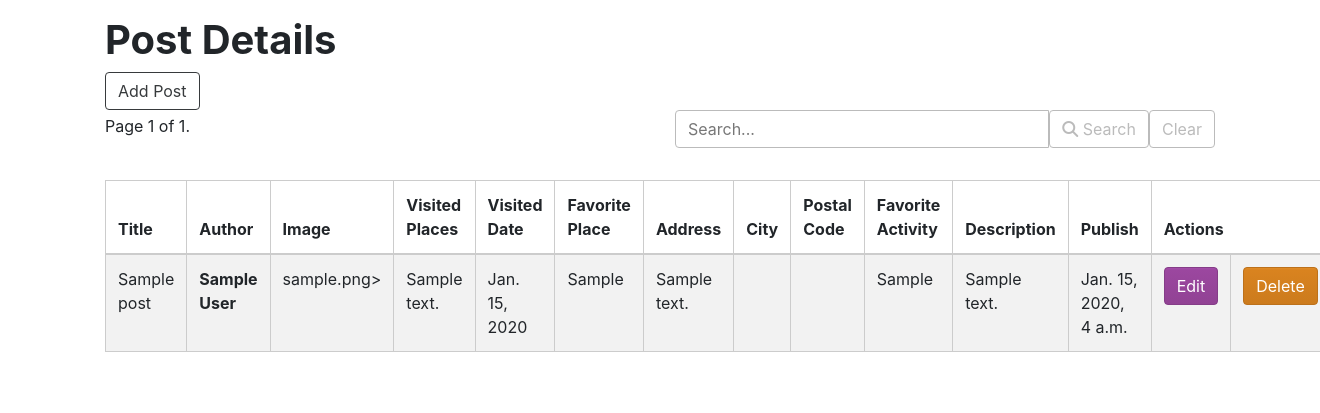
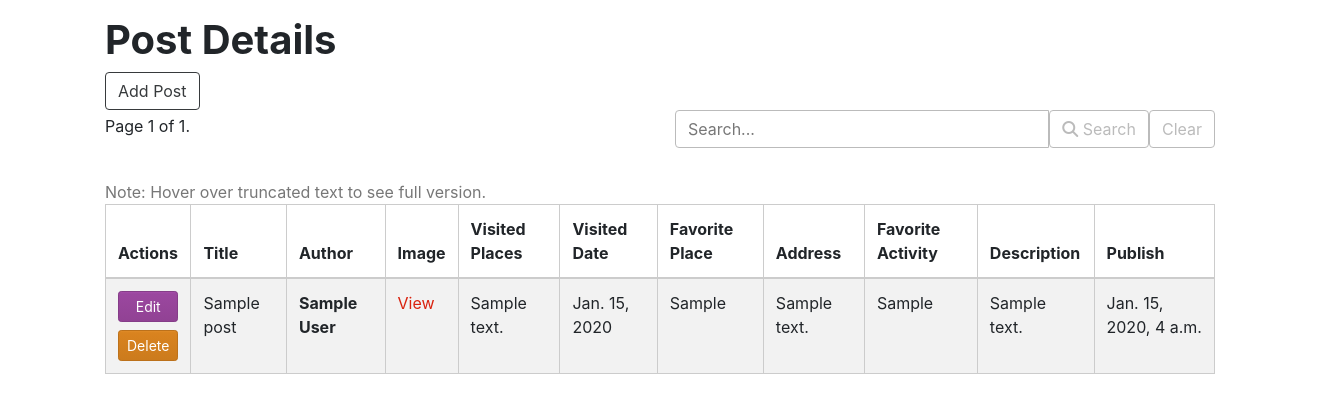
Before and after one commit to penguinpower80/isqa8210_travelblog, a Django app: page /post_detail in a window 1320 px wide. Shown: the part 138-551 px from the top of the page. Run offline with Django 4.2, Linux system fonts and the light colour scheme; a user stored in the database is signed in; tables that the repository leaves empty hold one stand-in row (values such as "Sample post"); some libraries are stand-ins or nearby versions.

Commit message:
Small Tweaks To Styling; added custom template tag to create popover and truncate text

```diff
--- a/journey/static/css/journey.css
+++ b/journey/static/css/journey.css
@@ -13,3 +13,13 @@
     right:-5px;
     color: #ffffff;
 }
+
+.tbpopover {
+    cursor:pointer;
+}
+
+/* Generated here: https://html-css-js.com/css/generator/box-shadow/ */
+.popover {
+-webkit-box-shadow: 0px 10px 13px -7px #000000, 5px 5px 20px 5px #D9230F;
+box-shadow: 0px 10px 13px -7px #000000, 5px 5px 20px 5px #D9230F;
+}
--- a/journey/static/js/script.js
+++ b/journey/static/js/script.js
@@ -1,3 +1,4 @@
+
 document.addEventListener('click', function(event){
     if ( event.target.matches('#search_reset') ) {
         event.preventDefault()
@@ -5,3 +6,11 @@ document.addEventListener('click', function(event){
         document.getElementById('searchform').submit()
     }
 })
+
+
+
+/* https://getbootstrap.com/docs/5.0/components/popovers/ */
+    var popoverTriggerList = [].slice.call(document.querySelectorAll('[data-bs-toggle="popover"]'))
+    var popoverList = popoverTriggerList.map(function (popoverTriggerEl) {
+        return new bootstrap.Popover(popoverTriggerEl)
+    })
--- a/journey/templatetags/traveltags.py
+++ b/journey/templatetags/traveltags.py
@@ -1,4 +1,6 @@
 from django import template
+from django.utils.safestring import mark_safe
+from django.utils.text import Truncator
 
 register = template.Library()
 
@@ -40,4 +42,9 @@ def activesort(sort, field):
        or (field=='comment_count' and (sort=='comment_count' or sort=='-comment_count') ) \
        or ( field=='latest_comment' and (sort=='latest_comment' or sort=='-latest_comment') ):
         return 'primary active'
-    return 'secondary'
+    return 'secondary'\
+
+
+@register.simple_tag
+def popovertext(text, length, title):
+    return mark_safe('<span class ="tbpopover" tabindex="0" data-bs-title="'+title+'" data-bs-html="true" data-bs-toggle="popover" data-bs-placement="top" data-bs-trigger="hover focus" data-bs-content="'+ text+'">'+ Truncator(text).words(length)+'</span>')
--- a/journey/views/comment.py
+++ b/journey/views/comment.py
@@ -3,7 +3,6 @@ from django.core.paginator import Paginator, EmptyPage, PageNotAnInteger
 from django.db.models import Q
 from django.shortcuts import render, get_object_or_404, redirect
 from django.utils import timezone
-
 from journey.forms import CommentForm
 from journey.models import Comment
 
--- a/templates/journey/post_detail.html
+++ b/templates/journey/post_detail.html
@@ -1,5 +1,6 @@
 {% extends 'journey/base.html' %}
 {% load static %}
+{% load traveltags %}
 {% block content %}
 
     <h1 style="padding-left: -40px; font-weight: bold; margin-top:10px">Post Details</h1>
@@ -25,9 +26,11 @@
 
     <section class="py-3">
         <div>
+            <div class="text-muted">Note: Hover over truncated text to see full version.</div>
             <table class="table table-striped table-bordered table-hover">
                 <thead>
                 <tr>
+                    <th>Actions</th>
                     <th>Title</th>
                     <th>Author</th>
                     <th>Image</th>
@@ -35,35 +38,35 @@
                     <th>Visited Date</th>
                     <th>Favorite Place</th>
                     <th>Address</th>
-                    <th>City</th>
-                    <th>Postal Code</th>
                     <th>Favorite Activity</th>
                     <th>Description</th>
                     <th>Publish</th>
-                    <th colspan="3">Actions</th>
+
                 </tr>
                 </thead>
                 <tbody>
                 {% for post in posts %}
                     <tr>
+                         <td><a href="{% url 'journey:post_edit' pk=post.pk %}"
+                               class="btn btn-block btn-sm btn-warning">Edit</a>
+                             <a href="{% url 'journey:post_delete' pk=post.pk %}"
+                               onclick="return confirm('Are you sure you want to delete?')"
+                               class="btn btn-block btn-sm btn-danger">Delete</a>
+                        </td>
                         <td>{{ post.title }}</td>
                         <th>{{ post.author.get_full_name }}</th>
-                        <td>{{ post.image_url }}></td>
-                        <td>{{ post.visited_places }}</td>
+                        <td><a href="{{ post.image_url }}" target="_blank">View</a></td>
+                        <td >{% popovertext post.visited_places 5 "Visited Places"|safe %}</td>
                         <td>{{ post.visited_date }}</td>
-                        <td>{{ post.favorite_place }}</td>
+                        <td>{% popovertext post.favorite_place 5 "Favorite Place"|safe %}</td>
                         <td>{{ post.address }}</td>
-                        <td>{{ post.city }}</td>
-                        <td>{{ post.postal_code }}</td>
-                        <td>{{ post.favorite_activity }}</td>
-                        <td>{{ post.description|safe }}</td>
-                        <td>{{ post.publish }}</td>
-                        <td><a href="{% url 'journey:post_edit' pk=post.pk %}"
-                               class="btn btn-warning">Edit</a></td>
-                        <td><a href="{% url 'journey:post_delete' pk=post.pk %}"
-                               onclick="return confirm('Are you sure you want to delete?')"
-                               class="btn btn-danger">Delete</a>
+                        <td>{% popovertext post.favorite_activity 5 "Favorite Activity"|safe %}</td>
+                        <td>{% popovertext post.description 5 "Description"|safe %}</td>
+                        <td>{{ post.publish }}
+
+
                         </td>
+
                     </tr>
                 {% endfor %}
                 </tbody>
```
Also changed, not shown: templates/journey/comment_list.html (+3 -5 lines), templates/journey/travelblog_post.html (+7 -7 lines).
